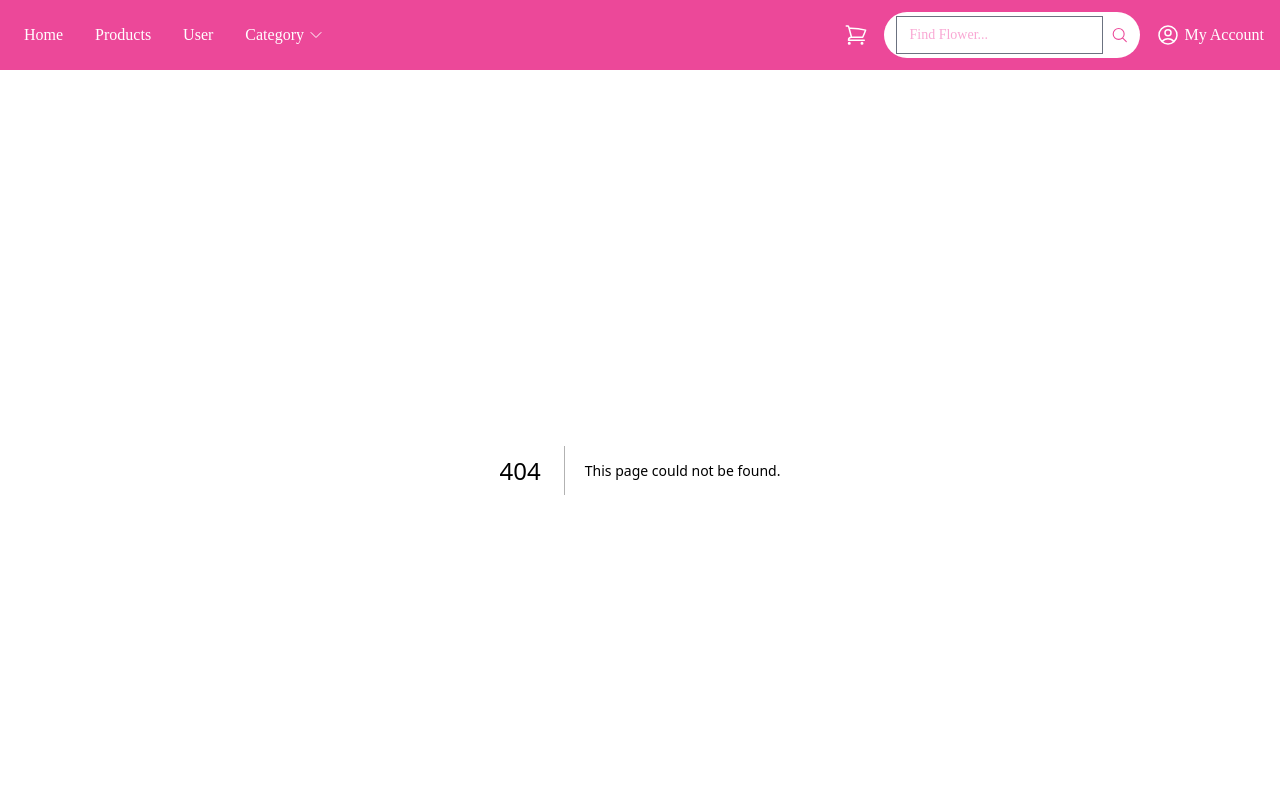
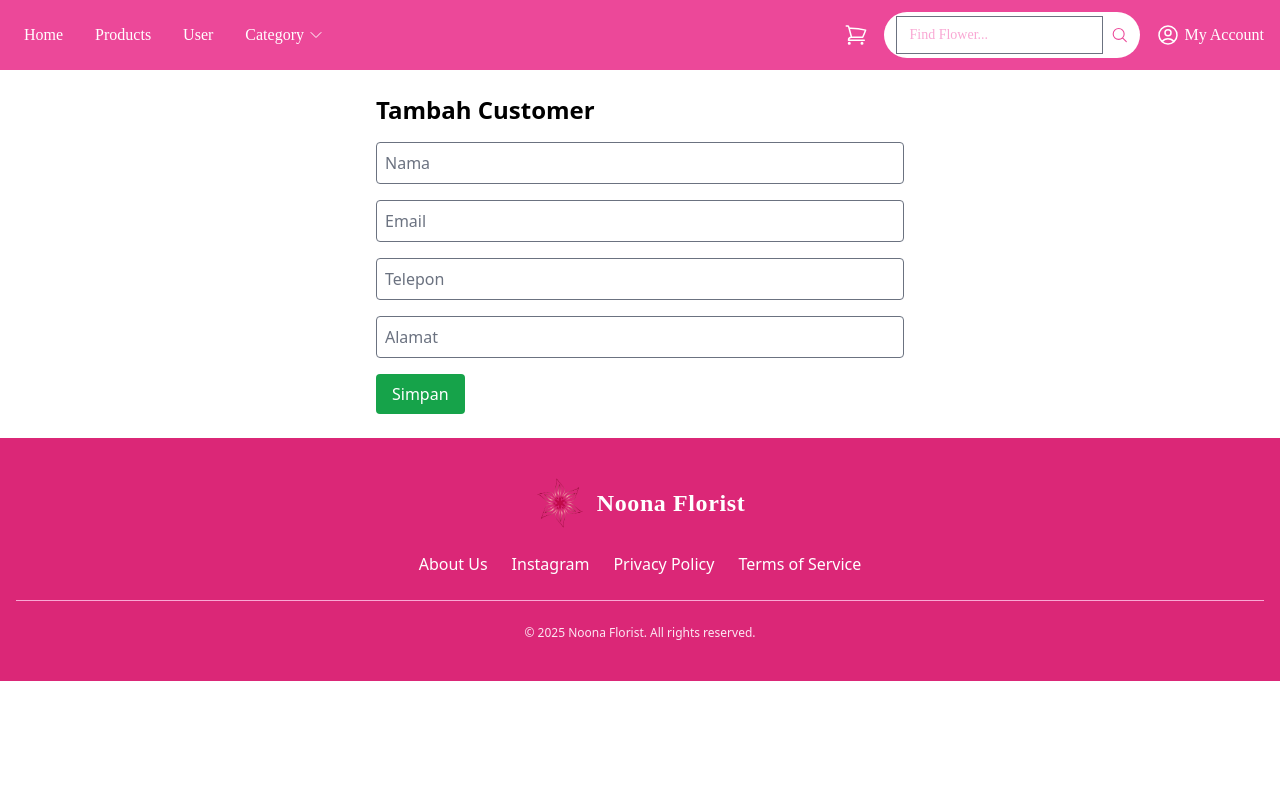
Before and after one commit to elvania01/nextjs-uas, a Next.js app: page /admin/customers/create in a window 1280 px wide. Before the commit this address had no page. Shown: the top 800 px of the page. Built offline with nearby package versions, Linux system fonts and the light colour scheme.

Commit message:
Create page.tsx

```diff
--- /dev/null
+++ b/app/admin/customers/create/page.tsx
@@ -0,0 +1,34 @@
+'use client';
+import { useRouter } from 'next/navigation';
+import { useState } from 'react';
+
+export default function CreateCustomer() {
+  const [form, setForm] = useState({ name: '', email: '', phone: '', address: '' });
+  const router = useRouter();
+
+  const handleChange = (e: any) => {
+    setForm({ ...form, [e.target.name]: e.target.value });
+  };
+
+  const handleSubmit = async (e: any) => {
+    e.preventDefault();
+    await fetch('/api/customers', {
+      method: 'POST', headers: { 'Content-Type': 'application/json' },
+      body: JSON.stringify(form),
+    });
+    router.push('/admin/customers');
+  };
+
+  return (
+    <div className="p-6 max-w-xl mx-auto">
+      <h1 className="text-2xl font-bold mb-4">Tambah Customer</h1>
+      <form onSubmit={handleSubmit} className="space-y-4">
+        <input name="name" onChange={handleChange} required placeholder="Nama" className="w-full p-2 border rounded" />
+        <input name="email" type="email" onChange={handleChange} required placeholder="Email" className="w-full p-2 border rounded" />
+        <input name="phone" onChange={handleChange} placeholder="Telepon" className="w-full p-2 border rounded" />
+        <input name="address" onChange={handleChange} placeholder="Alamat" className="w-full p-2 border rounded" />
+        <button type="submit" className="bg-green-600 text-white px-4 py-2 rounded">Simpan</button>
+      </form>
+    </div>
+  );
+}
```
